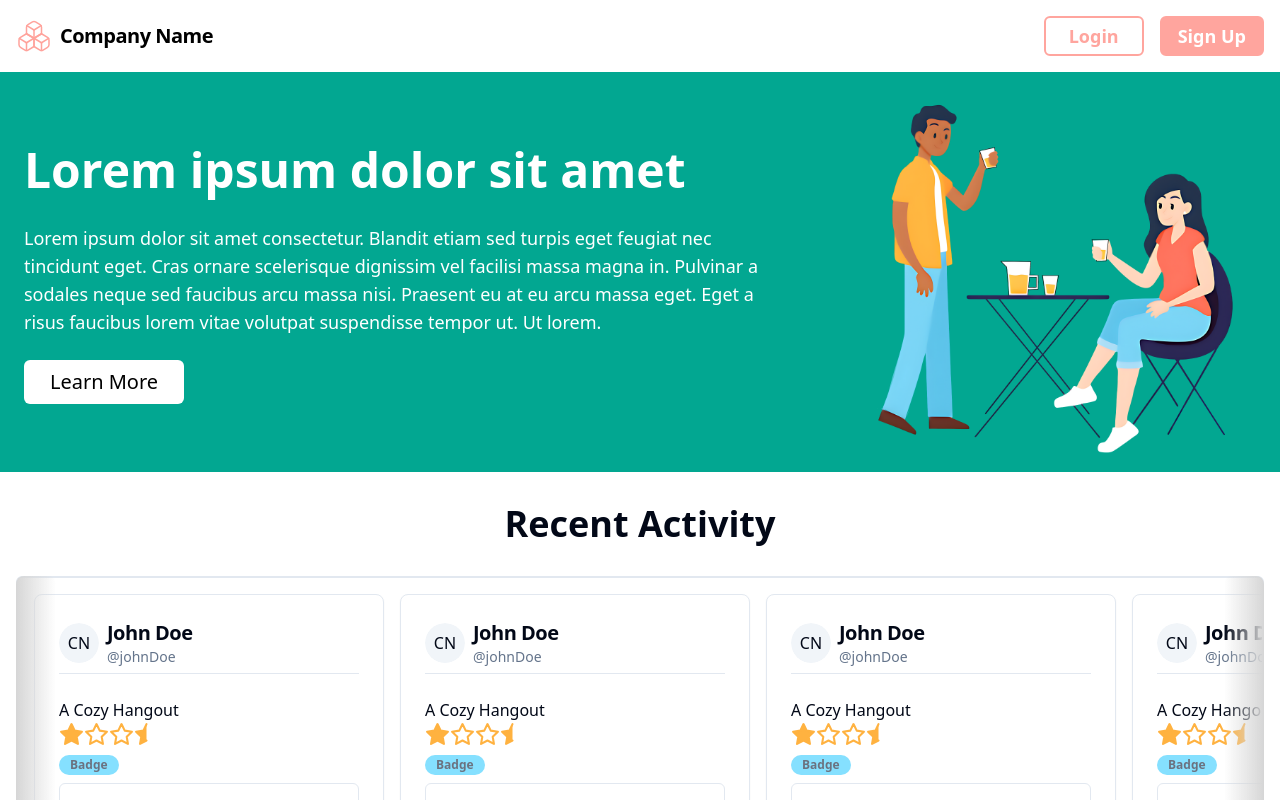
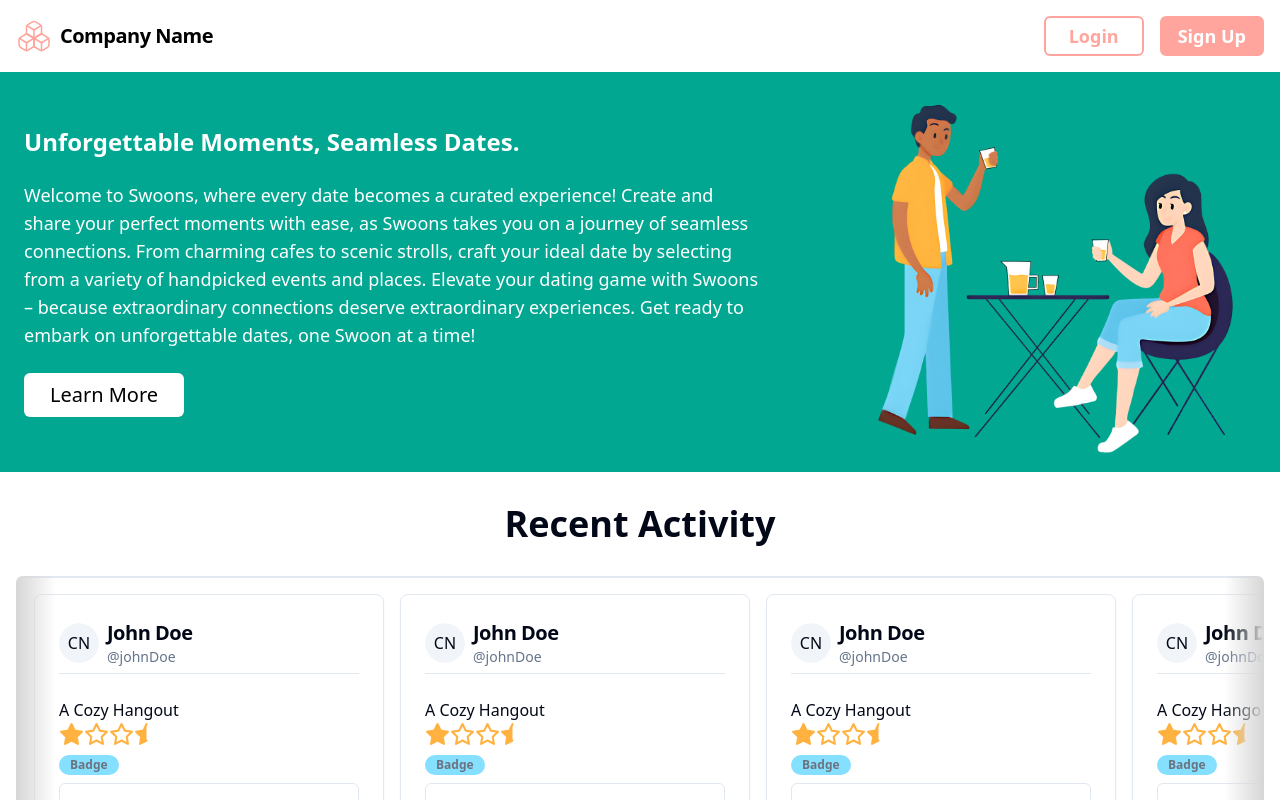
Before and after one commit to Yousaf-R878/swoons, a React (Vite) app in the folder client/: page / in a window 1280 px wide. Shown: the top 800 px of the page. Built offline with nearby package versions, Linux system fonts and the light colour scheme; no server answers; grey boxes are pictures that could not be loaded.

Commit message:
Update Hero.jsx

```diff
--- a/client/src/components/Hero/Hero.jsx
+++ b/client/src/components/Hero/Hero.jsx
@@ -7,15 +7,11 @@ const Hero = () => {
     <div className="bg-secondary h-[50vh] flex items-center justify-center overflow-hidden">
       <div className="container mx-auto px-6 flex flex-col md:flex-row justify-between items-center">
         <div className="md:w-3/5 flex flex-col justify-center">
-          <h1 className="text-5xl font-bold text-white leading-tight mb-6">
-            Lorem ipsum dolor sit amet{" "}
+          <h1 className="text-2xl font-bold text-white leading-tight mb-6">
+          Unforgettable Moments, Seamless Dates.{" "}
           </h1>
           <p className="text-white text-lg mb-6">
-            Lorem ipsum dolor sit amet consectetur. Blandit etiam sed turpis
-            eget feugiat nec tincidunt eget. Cras ornare scelerisque dignissim
-            vel facilisi massa magna in. Pulvinar a sodales neque sed faucibus
-            arcu massa nisi. Praesent eu at eu arcu massa eget. Eget a risus
-            faucibus lorem vitae volutpat suspendisse tempor ut. Ut lorem.
+          Welcome to Swoons, where every date becomes a curated experience! Create and share your perfect moments with ease, as Swoons takes you on a journey of seamless connections. From charming cafes to scenic strolls, craft your ideal date by selecting from a variety of handpicked events and places. Elevate your dating game with Swoons – because extraordinary connections deserve extraordinary experiences. Get ready to embark on unforgettable dates, one Swoon at a time!
           </p>
           <Button className="bg-white text-black w-40 h-15 transition delay-100 duration-300 ease-in-out hover:bg-white-hover text-xl min-w-[100px] max-w-xs mb-4 sm:mb-0">
             Learn More
```
